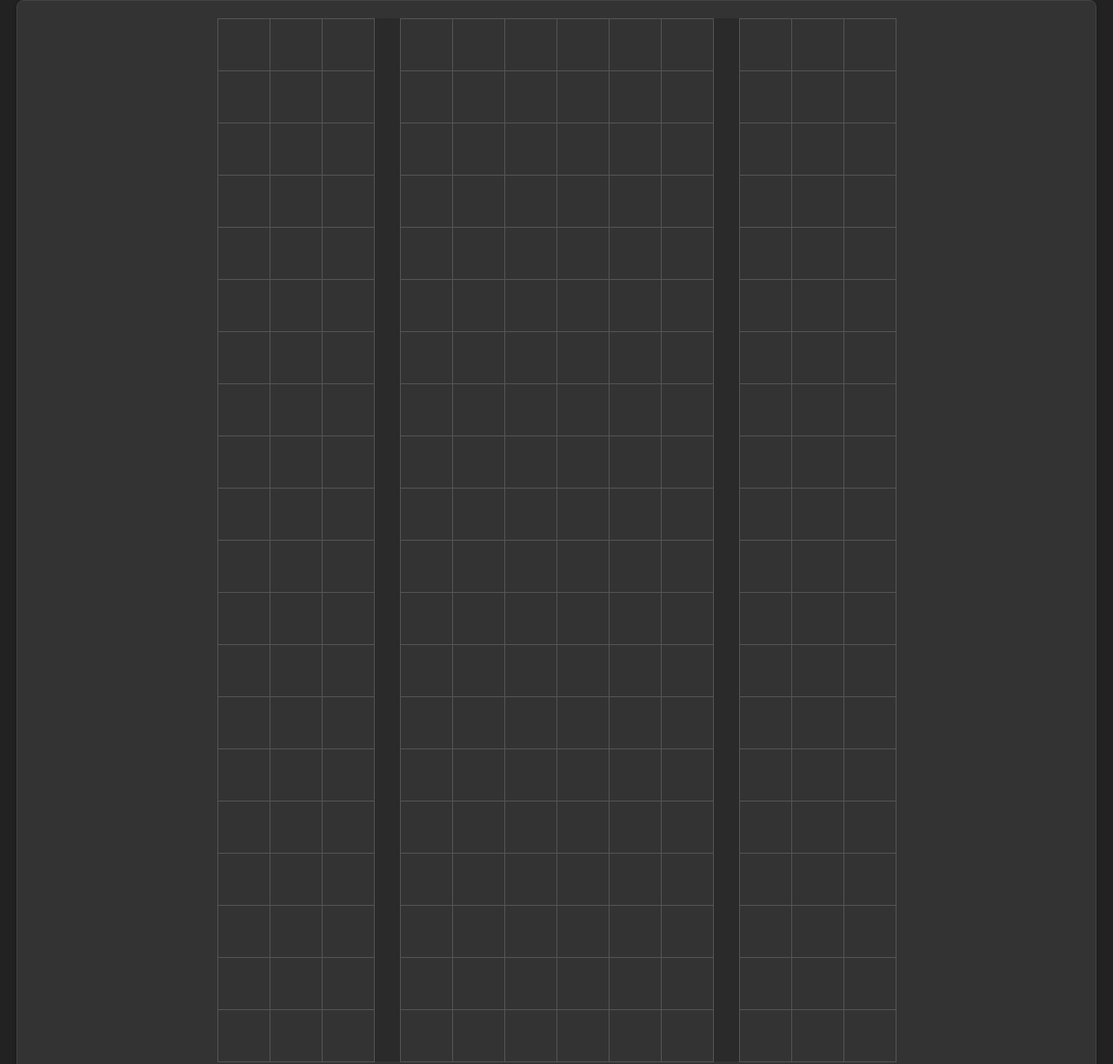
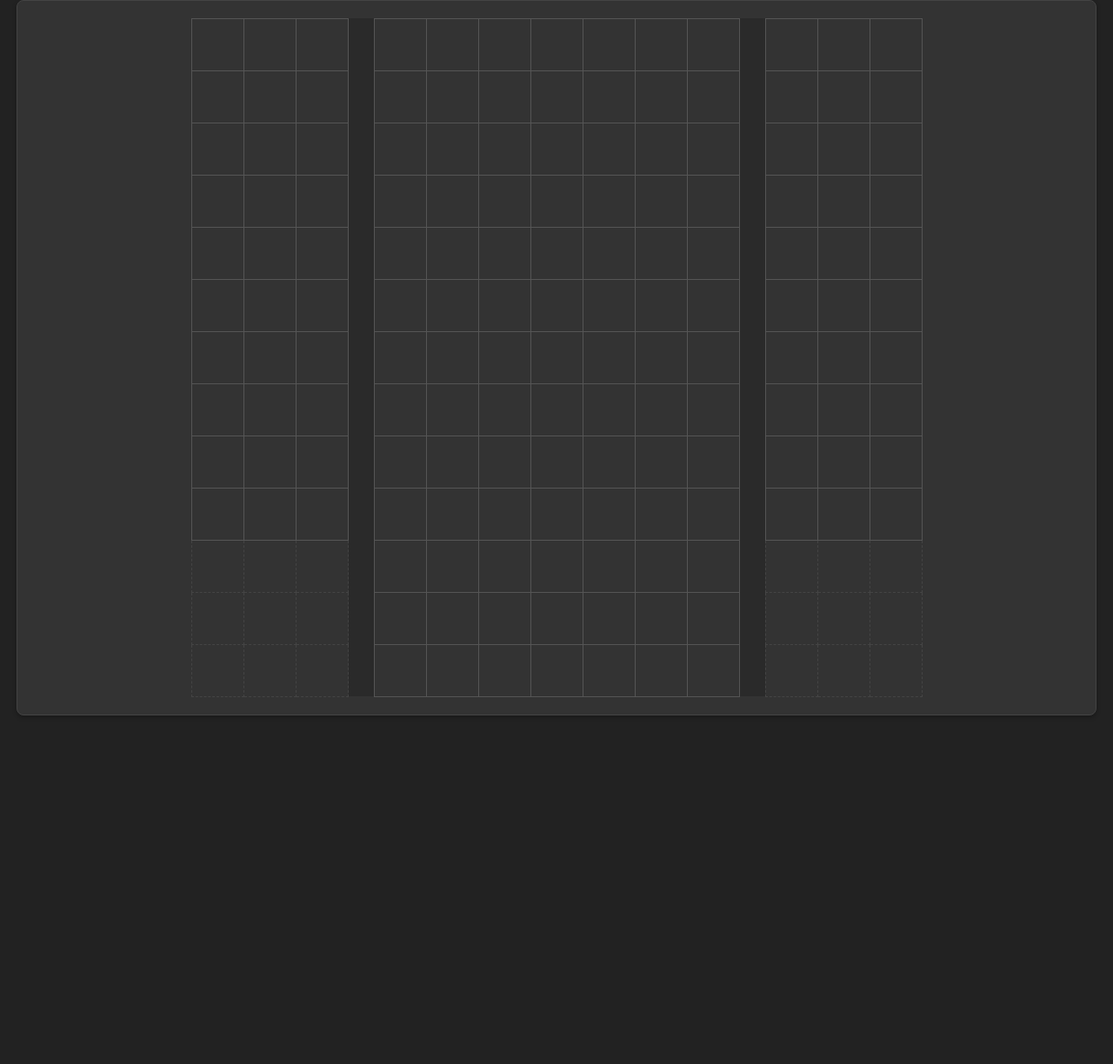
Before and after one commit to Icrdns11/time, a plain HTML site: page index.html in a window 1280 px wide. Shown: the part 306-1530 px from the top of the page at 87% size. After the commit the page ends 1167 px from the top, so only its background shows below. Drawn offline with Linux system fonts and the light colour scheme.

Commit message:
Update index.html

```diff
--- a/index.html
+++ b/index.html
@@ -201,12 +201,12 @@
         let timerInterval;
         let startTime;
         let timerRunning = false;
-        let elapsedTimeAtPause = 0; // Para almacenar el tiempo al pausar
+        let elapsedTimeAtPause = 0;
 
         // --- Funciones del Cronómetro ---
         function startTimer() {
             if (!timerRunning) {
-                startTime = Date.now() - elapsedTimeAtPause; // Resta el tiempo ya transcurrido
+                startTime = Date.now() - elapsedTimeAtPause;
                 timerInterval = setInterval(updateTimer, 1000);
                 timerRunning = true;
                 document.getElementById('start-timer-btn').disabled = true;
@@ -218,7 +218,7 @@
             if (timerRunning) {
                 clearInterval(timerInterval);
                 timerRunning = false;
-                elapsedTimeAtPause = Date.now() - startTime; // Guarda el tiempo al pausar
+                elapsedTimeAtPause = Date.now() - startTime;
                 document.getElementById('start-timer-btn').disabled = false;
                 document.getElementById('stop-timer-btn').disabled = true;
             }
@@ -238,33 +238,62 @@
 
         // --- Función para crear la tabla única con estructura específica ---
         function createSpecificTable() {
-            const numRows = 20; // 20 filas fijas
+            const numRowsSide = 10; // Filas para las secciones laterales
+            const numRowsCenter = 13; // Filas para la sección central
+            const numColsSide = 3; // Columnas para las secciones laterales
+            const numColsCenter = 7; // Columnas para la sección central
+
             const table = document.getElementById('interactiveTable');
             table.innerHTML = ''; // Limpiar tabla existente
-            globalClickOrder = 0; // Reiniciar el orden de clic al recrear la tabla
+            globalClickOrder = 0; // Reiniciar el orden de clic
 
-            for (let i = 0; i < numRows; i++) {
+            // Determinar el número máximo de filas para el bucle principal
+            const maxRows = Math.max(numRowsSide, numRowsCenter);
+
+            for (let i = 0; i < maxRows; i++) {
                 const row = table.insertRow();
 
-                // Sección 1: 3 columnas
-                for (let j = 0; j < 3; j++) {
-                    addInteractiveCell(row);
+                // Sección 1: 3 columnas (solo si estamos dentro del rango de filas de los lados)
+                if (i < numRowsSide) {
+                    for (let j = 0; j < numColsSide; j++) {
+                        addInteractiveCell(row);
+                    }
+                } else {
+                    // Si ya no hay celdas en esta sección, añadir celdas vacías o con colspan
+                    // Para mantener la estructura de la tabla, agregamos celdas vacías si no hay contenido.
+                    for (let j = 0; j < numColsSide; j++) {
+                        row.insertCell().classList.add('empty-placeholder-cell'); // Celda de relleno
+                    }
                 }
 
                 // Espacio 1
                 row.insertCell().classList.add('spacer-col');
 
-                // Sección 2: 6 columnas
-                for (let j = 0; j < 6; j++) {
-                    addInteractiveCell(row);
+                // Sección 2: 7 columnas (solo si estamos dentro del rango de filas del centro)
+                if (i < numRowsCenter) {
+                    for (let j = 0; j < numColsCenter; j++) {
+                        addInteractiveCell(row);
+                    }
+                } else {
+                     // Si ya no hay celdas en esta sección, añadir celdas vacías
+                    for (let j = 0; j < numColsCenter; j++) {
+                        row.insertCell().classList.add('empty-placeholder-cell'); // Celda de relleno
+                    }
                 }
 
                 // Espacio 2
                 row.insertCell().classList.add('spacer-col');
 
-                // Sección 3: 3 columnas
-                for (let j = 0; j < 3; j++) {
-                    addInteractiveCell(row);
+                // Sección 3: 3 columnas (solo si estamos dentro del rango de filas de los lados)
+                if (i < numRowsSide) {
+                    for (let j = 0; j < numColsSide; j++) {
+                        addInteractiveCell(row);
+                    }
+                } else {
+                     // Si ya no hay celdas en esta sección, añadir celdas vacías
+                    for (let j = 0; j < numColsSide; j++) {
+                        row.insertCell().classList.add('empty-placeholder-cell'); // Celda de relleno
+                    }
                 }
             }
         }
@@ -283,8 +312,8 @@
         }
 
         function handleCellClick(cell) {
-            if (cell.classList.contains('spacer-col')) {
-                return;
+            if (cell.classList.contains('spacer-col') || cell.classList.contains('empty-placeholder-cell')) {
+                return; // Ignorar clics en celdas espaciadoras o de relleno
             }
 
             let clicks = parseInt(cell.getAttribute('data-clicks'));
@@ -317,7 +346,7 @@
 
         // --- Función para restablecer todos los clics ---
         function resetAllClicks() {
-            const allCells = document.querySelectorAll('#interactiveTable td:not(.spacer-col)');
+            const allCells = document.querySelectorAll('#interactiveTable td:not(.spacer-col):not(.empty-placeholder-cell)');
             allCells.forEach(cell => {
                 cell.setAttribute('data-clicks', 0);
                 cell.setAttribute('data-order', -1);
@@ -327,11 +356,11 @@
                     }
                 });
                 const button = cell.querySelector('button');
-                if (button) { // Asegurarse de que el botón existe
-                    button.innerHTML = `&nbsp;`; // Volver a contenido vacío
+                if (button) {
+                    button.innerHTML = `&nbsp;`;
                 }
             });
-            globalClickOrder = 0; // Reiniciar el contador global de orden
+            globalClickOrder = 0;
         }
 
         // --- Inicialización ---
@@ -339,12 +368,19 @@
             document.getElementById('start-timer-btn').onclick = startTimer;
             document.getElementById('stop-timer-btn').onclick = stopTimer;
             document.getElementById('reset-clicks-btn').onclick = resetAllClicks;
-            createSpecificTable(); // Crea la tabla con la estructura deseada al cargar
+            createSpecificTable();
 
-            // Deshabilitar el botón de parar al inicio, ya que el cronómetro no está corriendo
             document.getElementById('stop-timer-btn').disabled = true;
         };
     </script>
-
+    <style>
+        /* Estilos adicionales para celdas de relleno */
+        .empty-placeholder-cell {
+            background-color: transparent; /* O el color de fondo de la tabla */
+            border: 1px dashed #444; /* Borde más sutil para diferenciarlas */
+            cursor: default;
+            pointer-events: none; /* Asegura que no se pueda interactuar con ellas */
+        }
+    </style>
 </body>
 </html>
```
